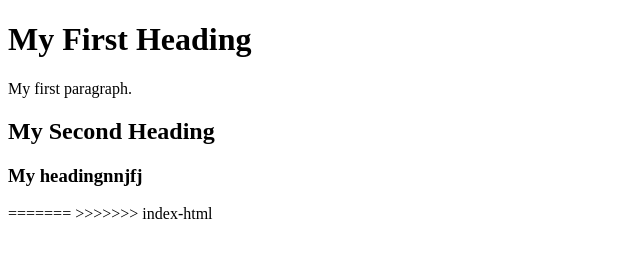
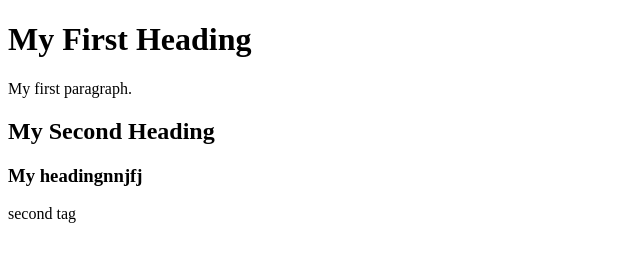
Before and after one commit to Dhruv-1911/test2, a plain HTML site: page index.html in a window 1280 px wide. Shown: the whole page, without its empty margins (0-640 px from the left). Drawn offline with Linux system fonts and the light colour scheme.

Commit message:
added new tag

```diff
--- a/index.html
+++ b/index.html
@@ -8,8 +8,8 @@
 <h3>
     My headingnnjfj
 </h3>
+<p>second tag
+</p>
 
-=======
->>>>>>> index-html
 </body>
 </html>
```
